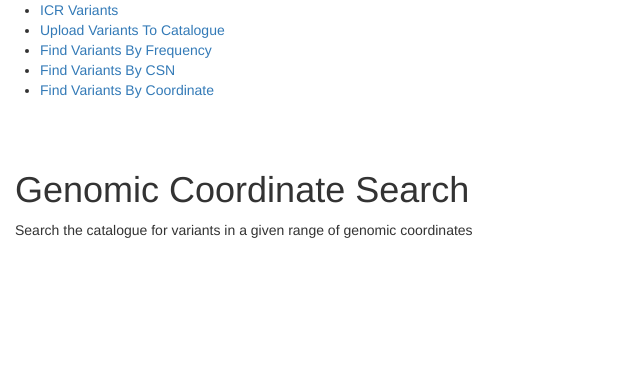
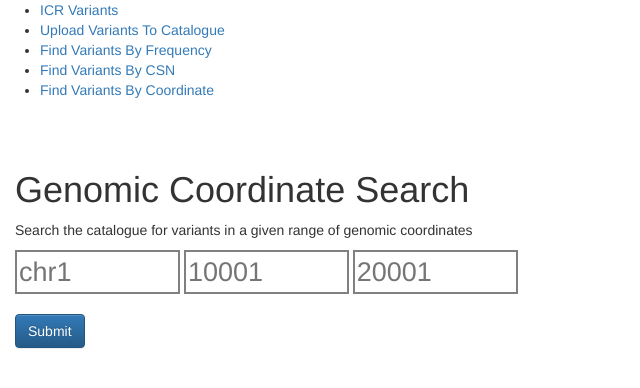
Before and after one commit to RahmanTeamDevelopment/VariantDataDepot, a Flask app: page /variants_by_pos in a window 1280 px wide. Shown: the top 388 px of the page, without its empty margins (0-640 px from the left). Run offline with Flask 2, Linux system fonts and the light colour scheme; some libraries are stand-ins or nearby versions.

Commit message:
Added form to query variants by position

```diff
--- a/server/application.py
+++ b/server/application.py
@@ -81,8 +81,22 @@ def variant_by_csn():
     return render_template('variants_by_csn.html')
 
 
-@application.route('/variants_by_pos', methods=['GET'])
+@application.route('/variants_by_pos', methods=['GET', 'POST'])
 def variant_by_pos():
+
+    if request.method == 'POST':
+        chrom = request.form['chrom']
+        start_pos = request.form['start_pos']
+        end_pos = request.form['end_pos']
+
+        cursor = get_db()
+        cursor.execute(
+            'select * from variants where chrom = ? and pos >= ? and pos <= ? order by chrom,pos asc',
+            (chrom, start_pos, end_pos)
+        )
+
+        return render_template('variant_table.html', variants=cursor.fetchall())
+
     return render_template('variants_by_pos.html')
 
 
--- a/server/templates/variants_by_pos.html
+++ b/server/templates/variants_by_pos.html
@@ -44,8 +44,19 @@
 						</p>
 					</div>
 				</div>
-			</div>
-		</div>
+
+                <form action="/variants_by_pos" method="post" id="usrform">
+                    <input type="text" name="chrom" placeholder="chr1" style="width:165px; font-size: 27px; border: 2px solid gray">
+                    <input type="text" name="start_pos" placeholder="10001" style="width:165px; font-size: 27px; border: 2px solid gray">
+                    <input type="text" name="end_pos" placeholder="20001" style="width:165px; font-size: 27px; border: 2px solid gray">
+                    <div class="row" style="position: relative; top: 20px">
+                        <div class="col-lg-12">
+                            <input class="btn btn-primary btn-md pull-left" type="submit" id="submitbtn" value="Submit">
+                        </div>
+                    </div>
+                </form>
+            </div>
+        </div>
     </div>
 </body>
 
```
